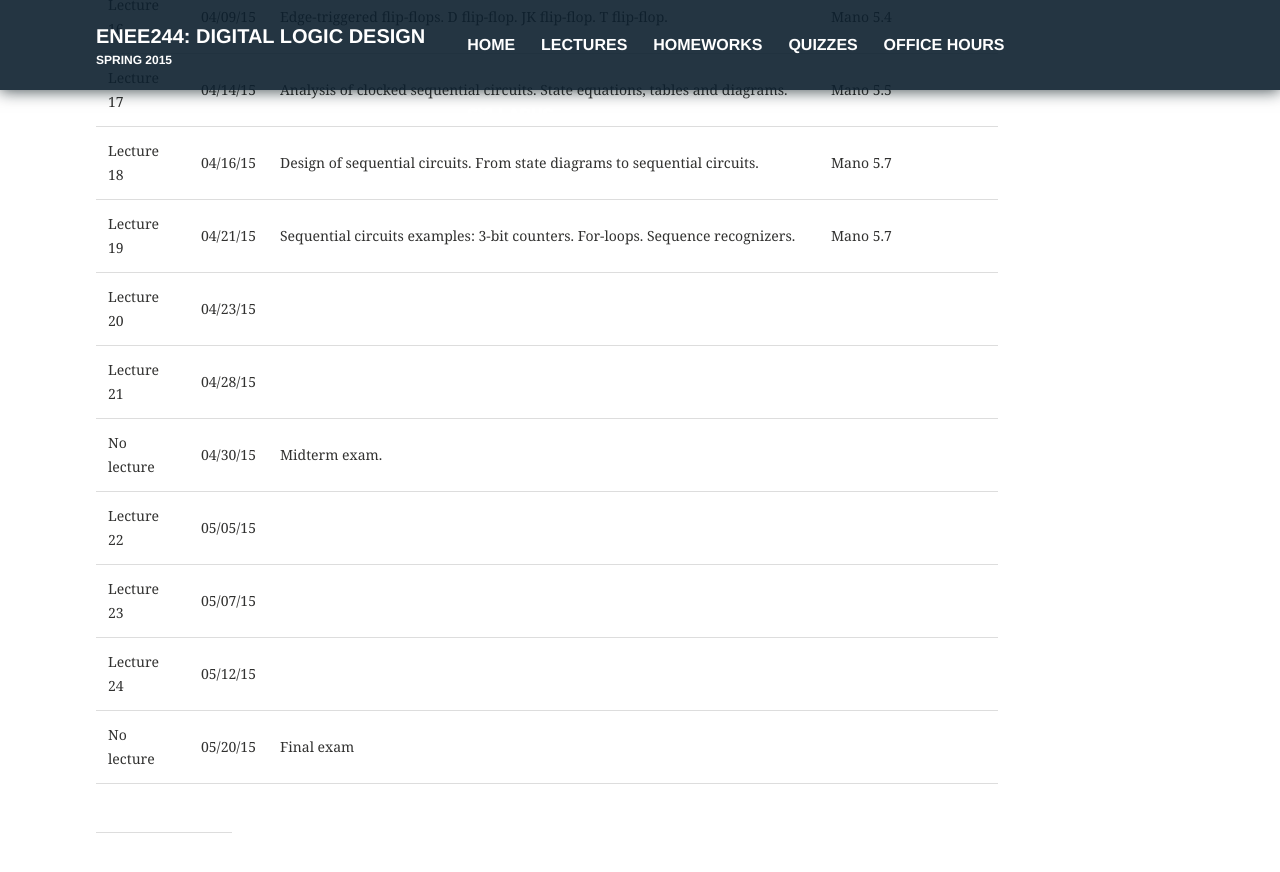
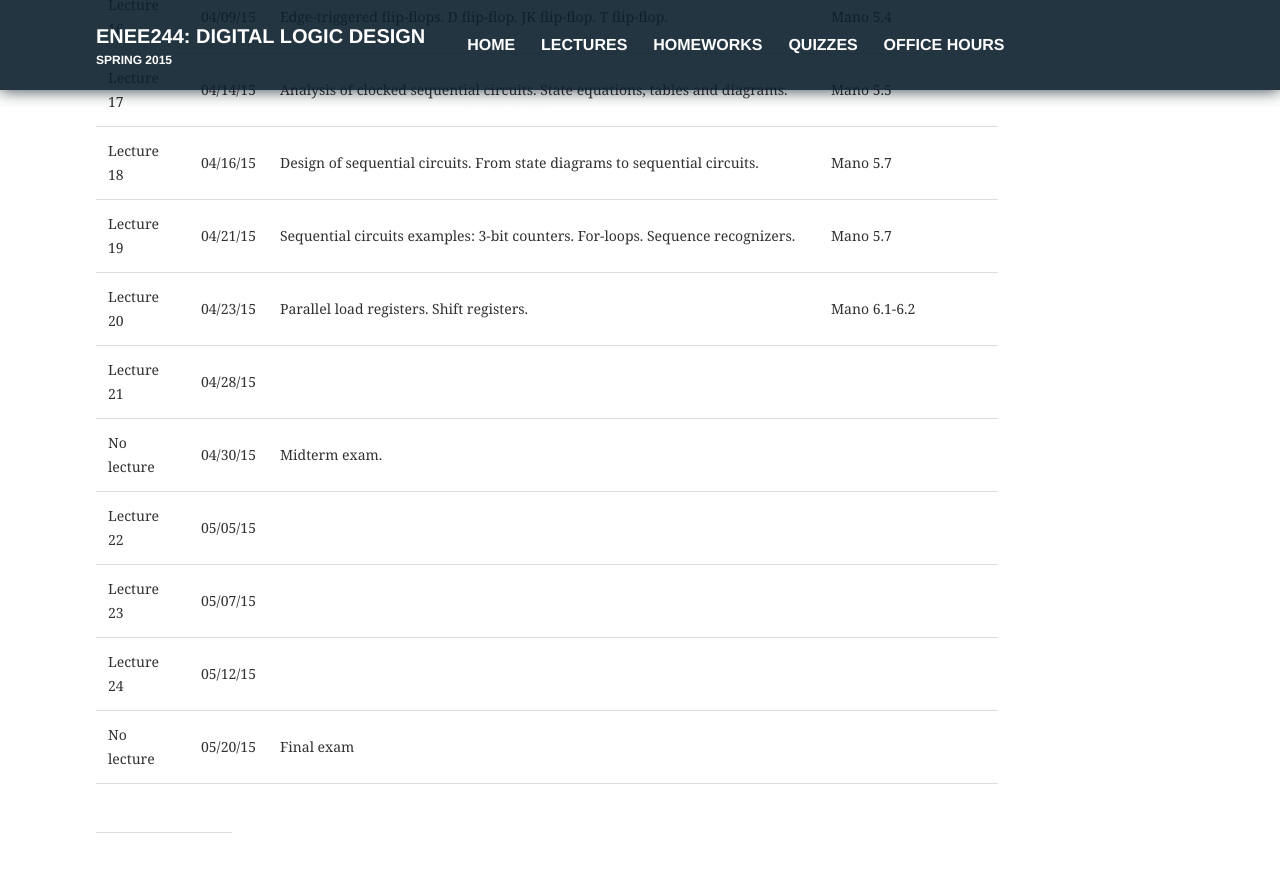
Before and after one commit to enee244/enee244.github.io, a Jekyll site: the page built from lectures/index.md, in a window 1280 px wide and 900 px high, scrolled down 1916 px. Shown: the top 872 px of the window. Built offline with Jekyll 4.4.1, drawn with Linux system fonts in a browser that asks for light colours.

Commit message:
Update index.md

```diff
--- a/lectures/index.md
+++ b/lectures/index.md
@@ -35,7 +35,7 @@ published: true
 |Lecture 17 |04/14/15 | Analysis of clocked sequential circuits. State equations, tables and diagrams. | Mano 5.5
 |Lecture 18 |04/16/15 | Design of sequential circuits. From state diagrams to sequential circuits. | Mano 5.7
 |Lecture 19 |04/21/15 | Sequential circuits examples: 3-bit counters. For-loops. Sequence recognizers. | Mano 5.7
-|Lecture 20 |04/23/15 ||
+|Lecture 20 |04/23/15 | Parallel load registers. Shift registers.| Mano 6.1-6.2
 |Lecture 21 |04/28/15 ||
 |No lecture |04/30/15 | Midterm exam. |
 |Lecture 22|05/05/15 ||
```
